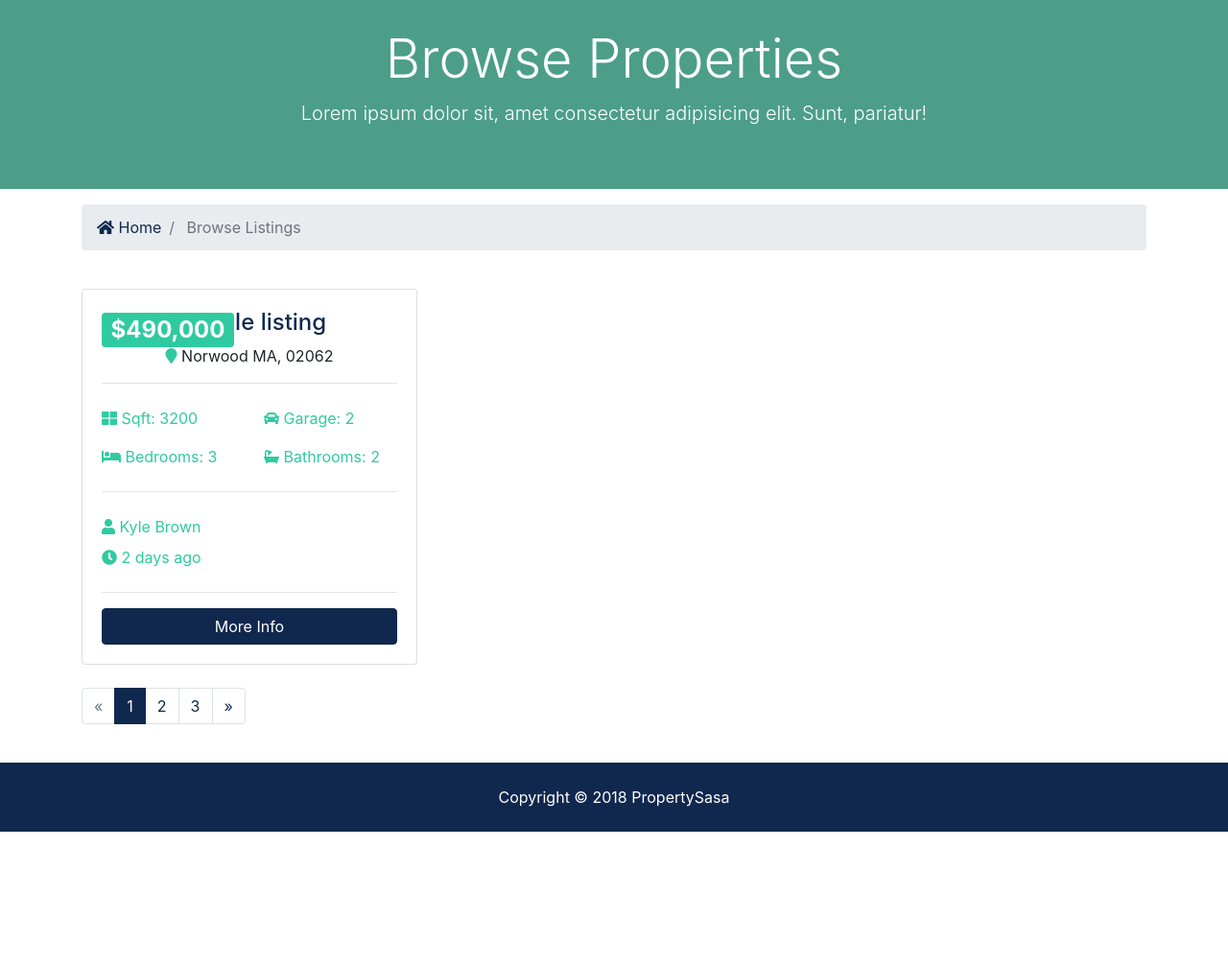
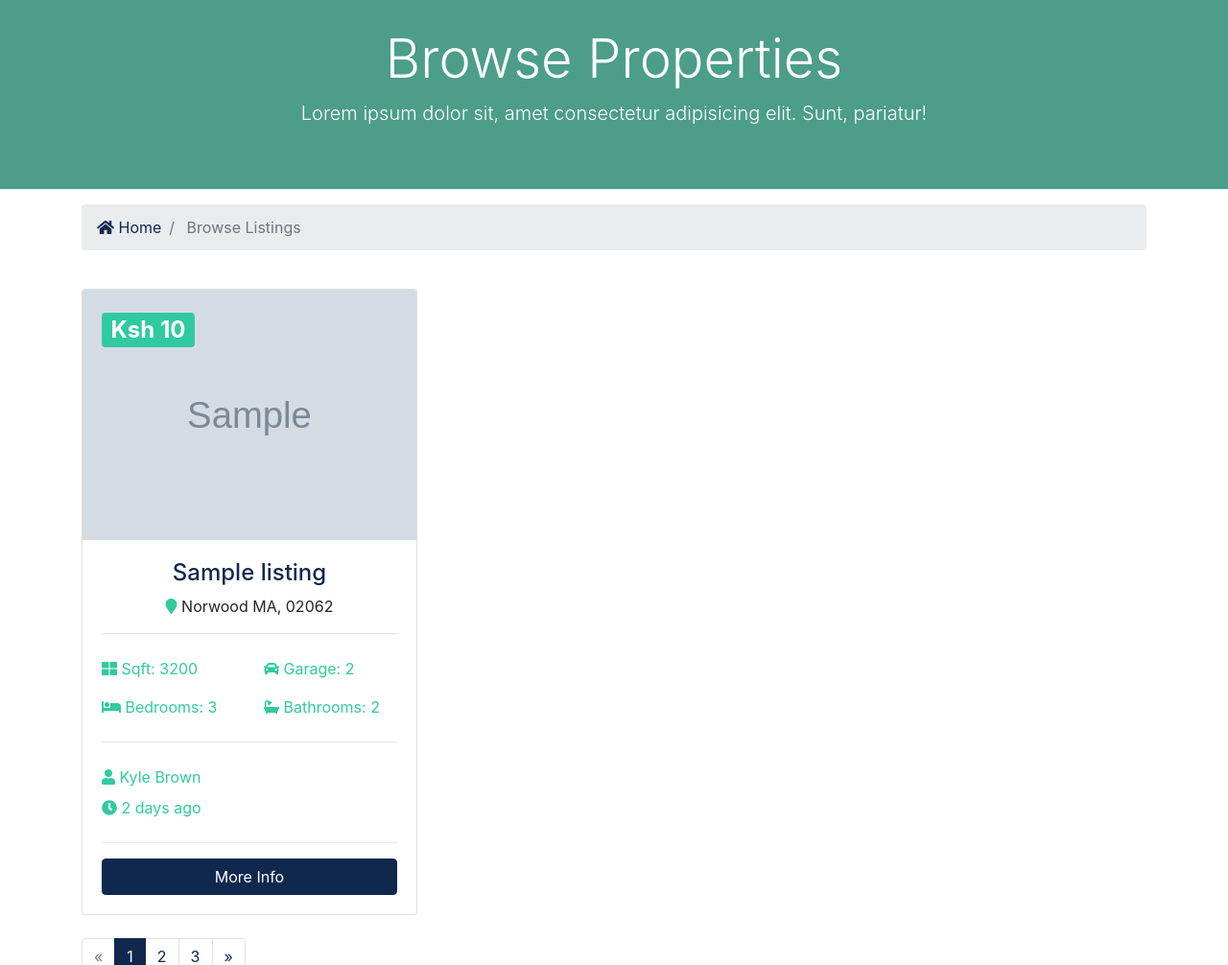
Before and after one commit to TonyKioko/PropertySasa, a Django app: page /listings/ in a window 1280 px wide. Shown: the part 162-1168 px from the top of the page at 96% size. Before the commit the page ends 1029 px from the top, so only its background shows below. Run offline with Django 3.2, Linux system fonts and the light colour scheme; tables that the repository leaves empty hold one stand-in row (values such as "Sample post"); grey boxes marked "Sample" are stand-in pictures; some libraries are stand-ins or nearby versions.

Commit message:
some images for properties now dispalying

```diff
--- a/propertysasa/settings.py
+++ b/propertysasa/settings.py
@@ -40,6 +40,8 @@ INSTALLED_APPS = [
     'django.contrib.sessions',
     'django.contrib.messages',
     'django.contrib.staticfiles',
+    'django.contrib.humanize',
+
 ]
 
 MIDDLEWARE = [
--- a/templates/listings/listings.html
+++ b/templates/listings/listings.html
@@ -1,5 +1,6 @@
 {%extends 'base.html'%}
 {% load static%}
+{% load humanize %}
 
 {% block content %}
 
@@ -38,9 +39,12 @@
  <!-- Listing 1 -->
  <div class="col-md-6 col-lg-4 mb-4">
    <div class="card listing-preview">
+     {% if listing.photo_main%}
+     <img class="card-img-top" src="{{listing.photo_main.url}}" alt="">
+{% endif %}
      <div class="card-img-overlay">
        <h2>
-         <span class="badge badge-secondary text-white">$490,000</span>
+         <span class="badge badge-secondary text-white">Ksh {{listing.price | intcomma}}</span>
        </h2>
      </div>
      <div class="card-body">
```
